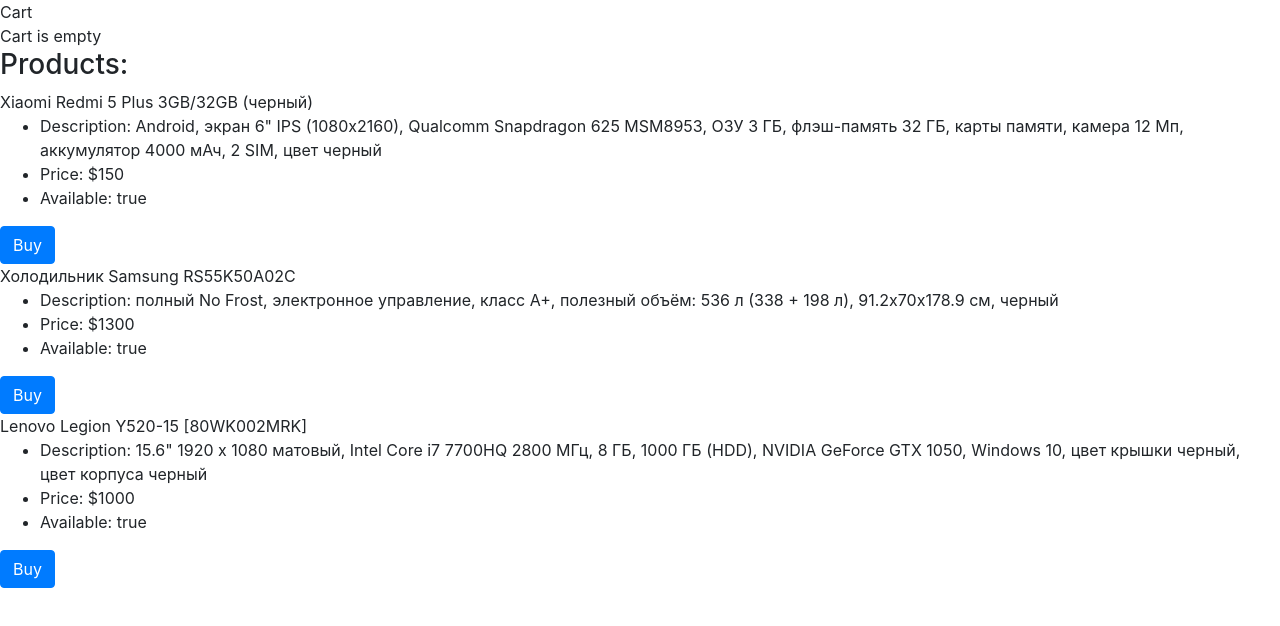
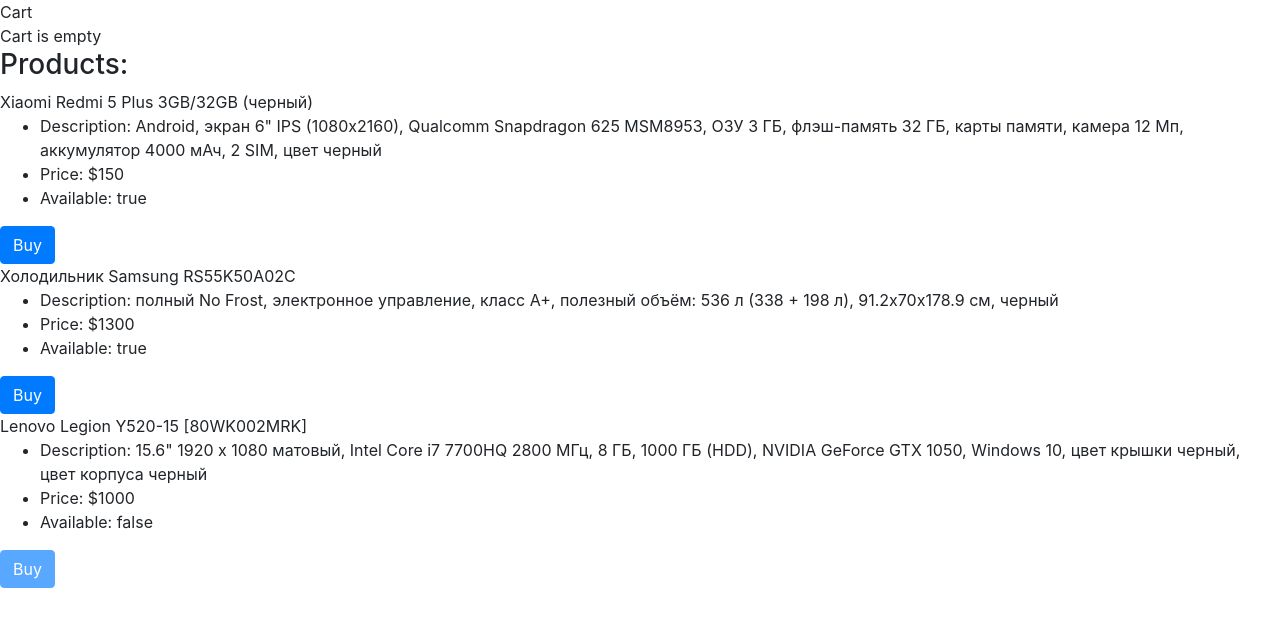
Before and after one commit to PFalitarchyk/shop, an Angular app: page / in a window 1280 px wide. Shown: the top 626 px of the page. Built offline with nearby package versions, Linux system fonts and the light colour scheme.

Commit message:
disable 'buy' button when product is not available

```diff
--- a/src/app/products/product/product.component.html
+++ b/src/app/products/product/product.component.html
@@ -6,6 +6,6 @@
           <li>Price: ${{product.price}}</li>
           <li>Available: {{product.isAvailable}}</li>
       </ul>
-      <button class="btn btn-primary" (click)="onBuy()" >Buy</button>
+      <button class="btn btn-primary" (click)="onBuy()" [disabled]="!product.isAvailable">Buy</button>
   </div>
 </div>
--- a/src/app/products/shared/my-product.model.ts
+++ b/src/app/products/shared/my-product.model.ts
@@ -7,7 +7,7 @@
     public description: string,
     public price: number,
     public category: ProductCategory,
-    public isAvailable: boolean,
-    public tags: string[]
+    public isAvailable: boolean = false,
+    public tags: string[] = []
   ) {}
 }
--- a/src/app/products/shared/products.service.ts
+++ b/src/app/products/shared/products.service.ts
@@ -24,7 +24,7 @@
         `15.6" 1920 x 1080 матовый, Intel Core i7 7700HQ 2800 МГц, 8 ГБ,
         1000 ГБ (HDD), NVIDIA GeForce GTX 1050, Windows 10, цвет крышки черный,
         цвет корпуса черный`
-        , 1000, ProductCategory.ComputersAndAccessories, true, ['Laptop', 'Lenovo']),
+        , 1000, ProductCategory.ComputersAndAccessories, false, ['Laptop', 'Lenovo']),
     ];
   }
 }
```
